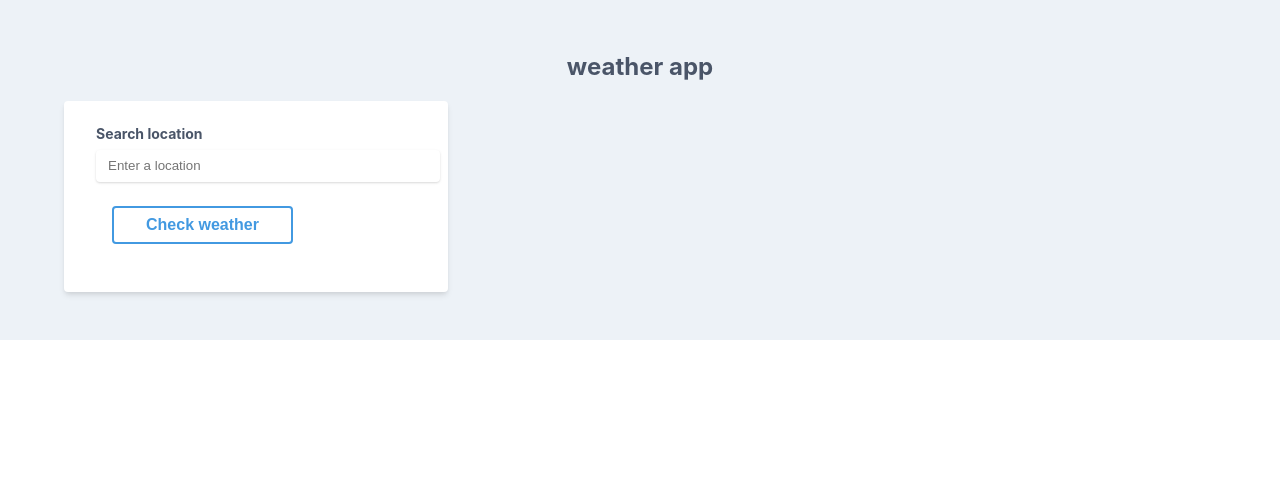
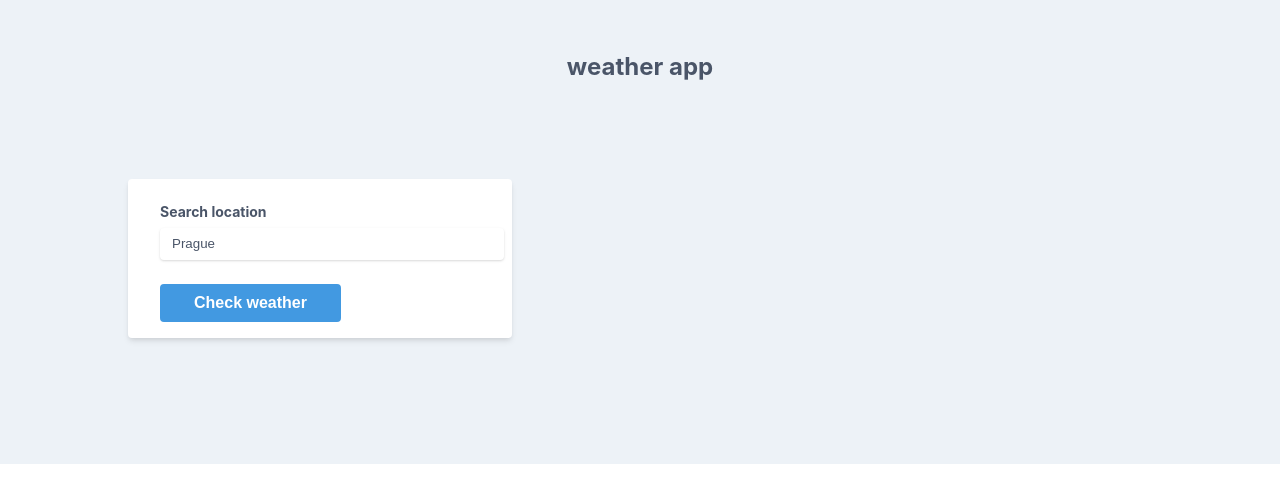
Before and after one commit to rfilenko/weather-app, a React (Create React App) app: page / in a window 1280 px wide. Shown: the top 502 px of the page. Built offline with nearby package versions, Linux system fonts and the light colour scheme.

Commit message:
fetching weather data logic

```diff
--- a/src/App.js
+++ b/src/App.js
@@ -1,4 +1,4 @@
-import React from "react";
+import React, { Component } from "react";
 import styled from "styled-components";
 import FormComponent from "./components/FormComponent";
 
@@ -6,21 +6,70 @@ const Title = styled.h2`
   font-size: 1.5em;
   text-align: center;
   color: #4a5568;
+  flex-basis: 100%;
 `;
 const Wrapper = styled.section`
   padding: 2rem 4rem;
+  display: flex;
+  justify-content: space-evenly;
+  flex-wrap: wrap;
   background: #edf2f7;
+  min-height: 50vh;
 `;
 
-function App() {
+class App extends Component {
+  constructor(props) {
+    super(props);
+    this.state = {
+      data: null,
+      code: null,
+      cityInfo: null,
+      inputValue: "Prague",
+      imgIcon: ""
+    };
+    this.handleInput = this.handleInput.bind(this);
+    this.fetchData = this.fetchData.bind(this);
+  }
+  getWeather() {
+    const key = "1e27d6d230adcdad18474cb51e03fa54";
+    let url =
+      "https://api.openweathermap.org/data/2.5/weather?q=" +
+      this.state.inputValue +
+      "&units=metric&appid=" +
+      key;
+    fetch(url)
+      .then(res => res.json())
+      .then(dataJson => {
+        const { weather, sys } = dataJson;
+        this.setState({
+          data: dataJson,
+          imgIcon: weather.icon,
+          code: sys.country
+        });
+      });
+  }
+  fetchData() {
+    this.getWeather();
+  }
+  //handle input
+  handleInput(e) {
+    e.preventDefault();
+    this.setState({ inputValue: e.target.value });
+  }
+  render() {
     return (
       <div className="App">
         <Wrapper>
           <Title>weather app</Title>
-        <FormComponent />
+          <FormComponent
+            data={this.state.data}
+            inputValue={this.state.inputValue}
+            fetchData={this.fetchData}
+            handleInput={this.handleInput}
+          />
         </Wrapper>
       </div>
     );
   }
-
+}
 export default App;
--- a/src/components/Button.js
+++ b/src/components/Button.js
@@ -7,7 +7,7 @@ const Btn = styled.button`
   color: ${props => (props.primary ? "white" : "#4299e1")};
 
   font-size: 1em;
-  margin: 1em;
+  margin: 1em 0;
   padding: 0.25em 1em;
   border: 2px solid #4299e1;
   padding-left: 2rem;
@@ -17,8 +17,13 @@ const Btn = styled.button`
   font-weight: 700;
   border-radius: 0.25rem;
 `;
-
-const Button = ({ text }) => {
+export const Button = ({ text }) => {
   return <Btn>{text}</Btn>;
 };
-export default Button;
+export const WeatherButton = ({ text, fetchData, primary }) => {
+  return (
+    <Btn primary onClick={fetchData}>
+      {text}
+    </Btn>
+  );
+};
--- a/src/components/FormComponent.js
+++ b/src/components/FormComponent.js
@@ -1,6 +1,8 @@
 import React from "react";
 import styled from "styled-components";
-import Button from "./Button";
+
+import WeatherUI from "./WeatherUI";
+import { WeatherButton } from "./Button";
 import Input from "./Input";
 import Label from "./Label";
 
@@ -9,22 +11,37 @@ const Form = styled.form`
   max-width: 20rem;
   box-shadow: 0 4px 6px -1px rgba(0, 0, 0, 0.1),
     0 2px 4px -1px rgba(0, 0, 0, 0.06);
-  padding-bottom: 2rem;
   padding-top: 1.5rem;
   padding-left: 2rem;
   padding-right: 2rem;
   margin-bottom: 1rem;
   border-radius: 0.25rem;
   background-color: #fff;
+  align-self: flex-start;
 `;
 
-const FormComponent = () => {
+const FormComponent = props => {
+  const { data, inputValue, handleInput, fetchData } = props;
   return (
-    <Form>
-      <Label htmlFor="location" text="Search location" />
-      <Input id="location" type="text" placeholder="Enter a location" />
-      <Button primary text="Check weather" />
-    </Form>
+    <>
+      <Form onSubmit={handleInput}>
+        <Label htmlFor="location" text="Search location" />
+        <Input
+          id="location"
+          type="text"
+          placeholder="Enter a location"
+          inputValue={inputValue}
+          handleInput={handleInput}
+        />
+        <WeatherButton primary text="Check weather" fetchData={fetchData} />
+      </Form>
+      <WeatherUI
+        data={data}
+        inputValue={props.inputValue}
+        fetchData={props.fetchData}
+        handleInput={props.handleInput}
+      />
+    </>
   );
 };
 export default FormComponent;
--- a/src/components/Input.js
+++ b/src/components/Input.js
@@ -1,7 +1,7 @@
 import React from "react";
 import styled from "styled-components";
 
-const Input = styled.input`
+const Inpt = styled.input`
   width: 100%;
   color: #4a5568;
   box-shadow: 0 1px 3px 0 rgba(0, 0, 0, 0.1), 0 1px 2px 0 rgba(0, 0, 0, 0.06);
@@ -22,7 +22,15 @@ const Input = styled.input`
   }
 `;
 
-const Button = ({ id, type, placeholder }) => {
-  return <Input id={id} type={type} placeholder={placeholder} />;
+const Input = ({ id, type, placeholder, inputValue, handleInput }) => {
+  return (
+    <Inpt
+      id={id}
+      type={type}
+      placeholder={placeholder}
+      value={inputValue ? inputValue : ""}
+      onChange={handleInput}
+    />
+  );
 };
-export default Button;
+export default Input;
--- /dev/null
+++ b/src/components/Table.js
@@ -0,0 +1,23 @@
+import React from "react";
+import styled from "styled-components";
+
+const Tabl = styled.table`
+  width: 100%;
+  box-shadow: rgba(0, 0, 0, 0.2) 0px 3px 15px;
+  td {
+    padding: 0.5rem 1rem;
+    text-align: left;
+  }
+  tr:nth-child(even) {
+    background: #ccc;
+  }
+  tr:nth-child(odd) {
+    background: #fff;
+  }
+`;
+
+const Table = ({ children }) => {
+  return <Tabl>{children}</Tabl>;
+};
+
+export default Table;
--- /dev/null
+++ b/src/components/WeatherUI.js
@@ -0,0 +1,64 @@
+import React from "react";
+import styled from "styled-components";
+import Table from "./Table";
+
+const WeatherInfo = styled.div`
+  flex-basis: 50%;
+`;
+
+const Weather = props => {
+  const { data } = props;
+  return (
+    <WeatherInfo>
+      {data && (
+        <Table>
+          <tbody>
+            <tr>
+              <td>Weather in: </td>
+              <td>{data.name}</td>
+            </tr>
+            <tr>
+              <td>Conditions:</td>
+              <td>
+                <img
+                  width="40"
+                  src={
+                    "https://openweathermap.org/img/wn/" +
+                    data.weather[0].icon +
+                    "@2x.png"
+                  }
+                  alt={data.weather[0].description + " weather icon"}
+                />
+                {data.weather[0].description}
+              </td>
+            </tr>
+            <tr>
+              <td>Temperature: </td>
+              <td>
+                {data.main.temp} °C
+                <span>
+                  ( min {data.main.temp_min}°C/max {data.main.temp_max}°C)
+                </span>
+              </td>
+            </tr>
+            <tr>
+              <td>Humidity:</td>
+              <td>{data.main.humidity} %</td>
+            </tr>
+            <tr>
+              <td> Pressure:</td>
+              <td>{data.main.pressure} hpa</td>
+            </tr>
+            <tr>
+              <td> Geo coordinates:</td>
+              <td>
+                <span>{data.coord.lat}</span>, <span>{data.coord.lon}</span>
+              </td>
+            </tr>
+          </tbody>
+        </Table>
+      )}
+    </WeatherInfo>
+  );
+};
+export default Weather;
```
Also changed, not shown: src/components/Info.js (added, +66 -0 lines). Lines whose indentation alone changed are shown as unchanged.
